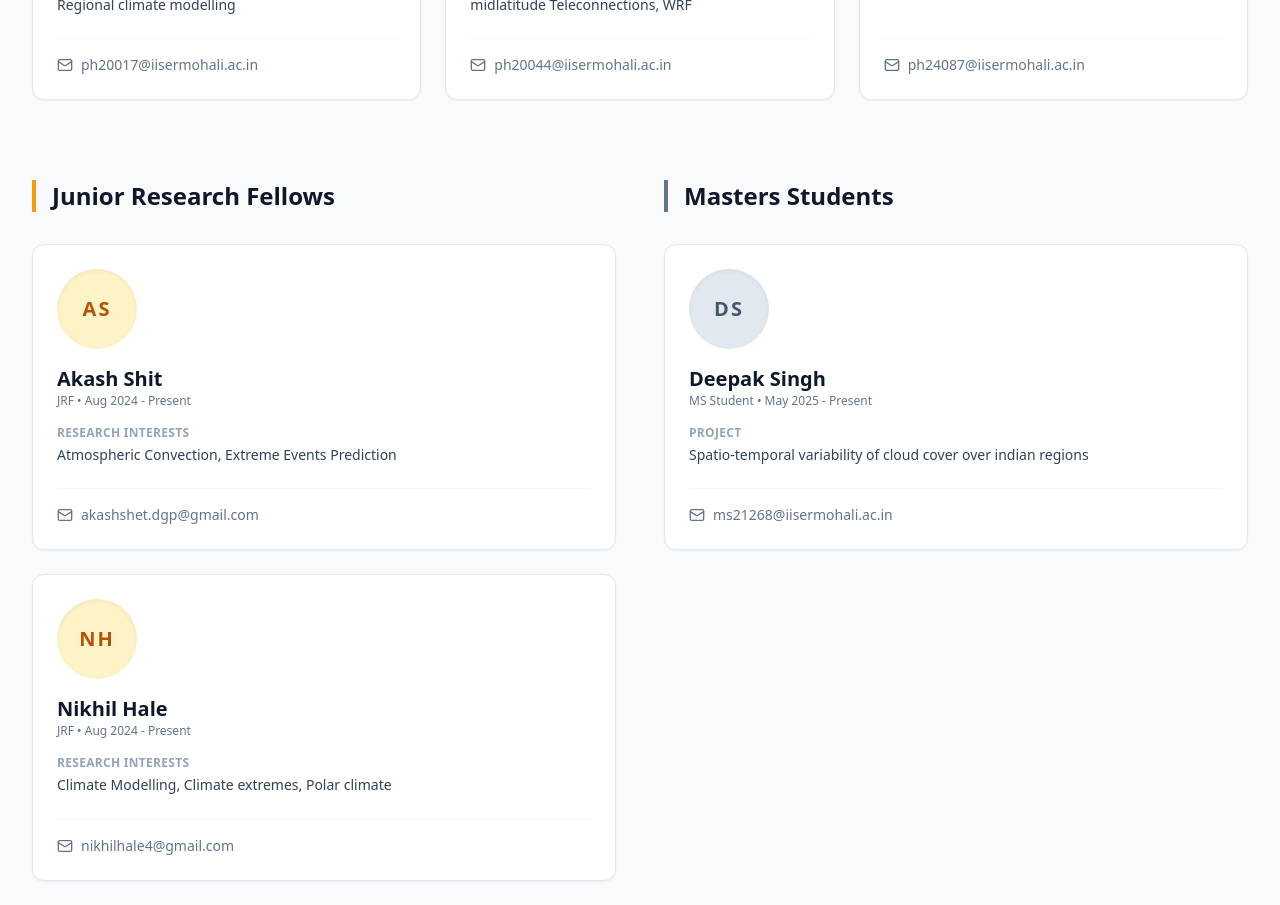
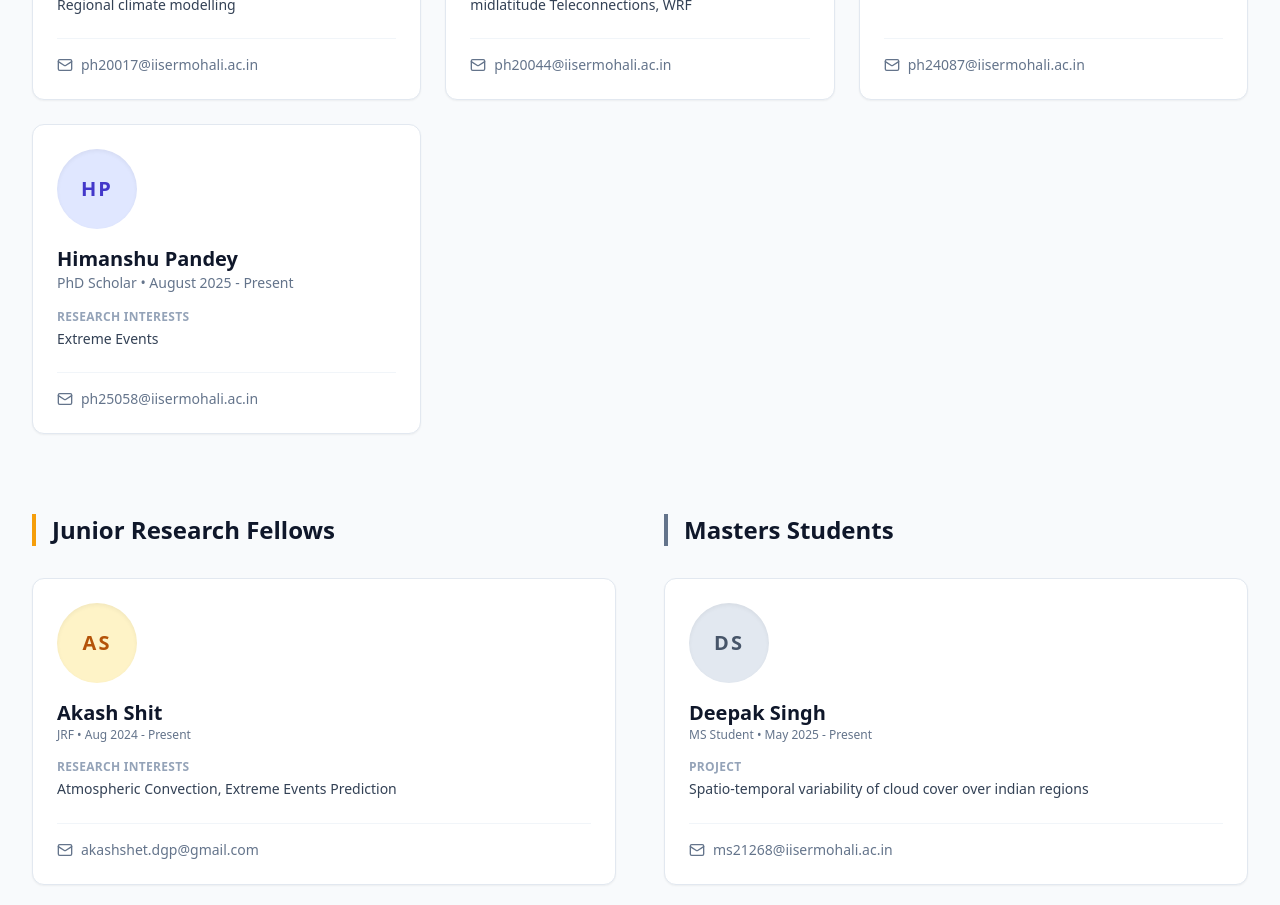
Before and after one commit to WeCliMLab/Website, a Next.js app: page /people in a window 1280 px wide. Shown: the part 1540-2445 px from the top of the page. Built offline with nearby package versions, Linux system fonts and the light colour scheme.

Commit message:
Updated people page.tsx

```diff
--- a/src/app/people/page.tsx
+++ b/src/app/people/page.tsx
@@ -100,6 +100,13 @@ export default function PeoplePage() {
       period: "Jan 2025 - Present",
       interests: "Data Assimilation",
       email: "ph24087@iisermohali.ac.in"
+    },
+    {
+      name: "Himanshu Pandey",
+      role: "PhD Scholar",
+      period: "August 2025 - Present",
+      interests: "Extreme Events",
+      email: "ph25058@iisermohali.ac.in"
     }
   ];
 
```
